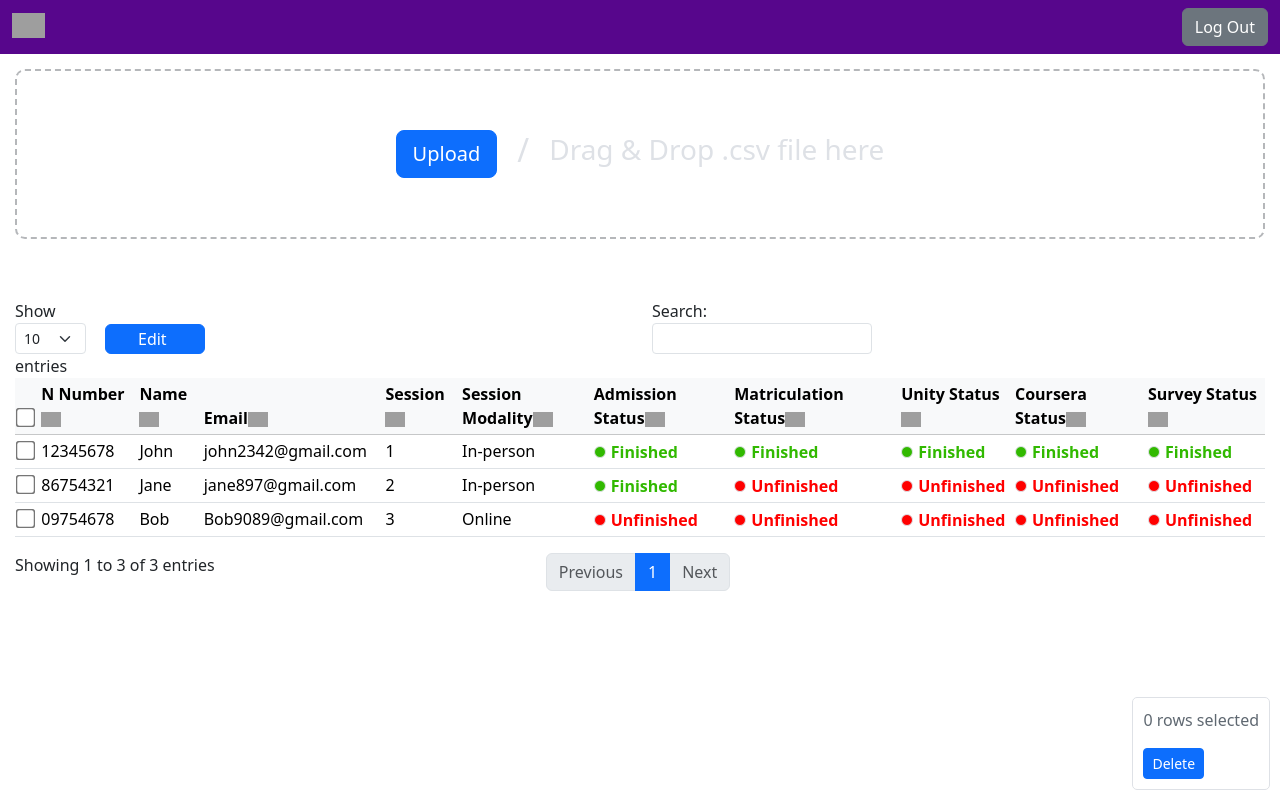
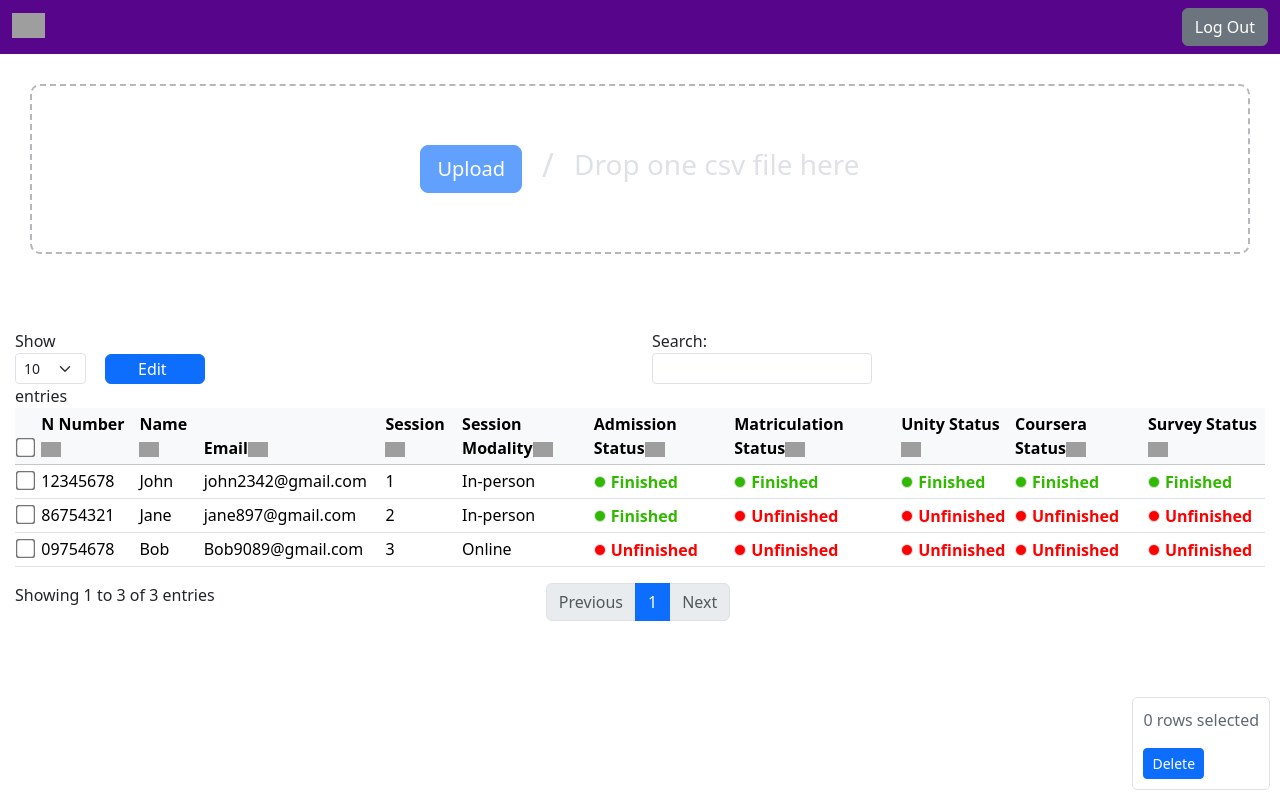
Before and after one commit to JiayuDu0048/AdministratorAdmissionPage, a React (Vite) app: page / in a window 1280 px wide. Shown: the top 800 px of the page. Built offline with nearby package versions, Linux system fonts and the light colour scheme; grey boxes are pictures that could not be loaded.

Commit message:
Finish CsvUpload function

```diff
--- a/index.html
+++ b/index.html
@@ -4,6 +4,7 @@
     <meta charset="UTF-8" />
     <script src="https://code.jquery.com/jquery-3.6.0.min.js"></script>
     <meta name="viewport" content="width=device-width, initial-scale=1.0" />
+    <link rel="icon" type="image/png" href="public/nyu_logo.png" sizes="32x32">
     <title>Admission Progress Data</title>
   </head>
   <body>
--- a/package.json
+++ b/package.json
@@ -14,12 +14,14 @@
     "@emotion/styled": "^11.11.0",
     "@mui/material": "^5.15.10",
     "@popperjs/core": "^2.11.8",
+    "axios": "^1.6.7",
     "bootstrap": "^5.3.3",
     "datatables.net-bs5": "^1.13.8",
     "datatables.net-dt": "^1.13.8",
     "datatables.net-select": "^1.7.0",
     "jquery": "^3.7.1",
     "mongodb": "^6.3.0",
+    "papaparse": "^5.4.1",
     "react": "^18.2.0",
     "react-dom": "^18.2.0"
   },
--- /dev/null
+++ b/src/Component/CsvUpload.jsx
@@ -0,0 +1,141 @@
+import React, { useState } from "react";
+import Papa from "papaparse";
+import axios from "axios";
+
+function CsvUpload({onCsvData}) {
+    const [dragging, setDragging] = useState(false);
+    const [csvFile, setCsvFile] = useState(null);
+
+    // Remove the selected file
+    const handleRemoveFile = () => {
+        setCsvFile(null);
+    };
+
+    const handleDragEnter = (e) => {
+        e.preventDefault();
+        e.stopPropagation();
+        setDragging(true);
+    };
+
+    const handleDragOver = (e) => {
+        e.preventDefault();
+        e.stopPropagation();
+    };
+
+    const handleDragLeave = (e) => {
+        e.preventDefault();
+        e.stopPropagation();
+        setDragging(false);
+    };
+
+    const handleDrop = (e) => {
+        e.preventDefault();
+        e.stopPropagation();
+        setDragging(false);
+        let files = e.dataTransfer.files;
+        if (files && files.length > 0) {
+            const file = files[0];
+            if (file.type === "text/csv") {
+                setCsvFile(file);
+            } else {
+                alert("Please drop a CSV file.");
+            }
+        }
+    };
+
+    // Function to parse the CSV file
+    const parseCsv = (file) => {
+        Papa.parse(file, {
+            complete: (result) => {
+                console.log("Parsed CSV Data: ", result.data);
+                // After parsing, send the data to the backend
+                // sendDataToBackend(result.data);
+                // Use callback function to send data from child to parent
+                onCsvData(result);
+            },
+            header: true,
+        });
+    };
+
+    // Function to send data to the backend
+    // const sendDataToBackend = async (data) => {
+    //     try {
+    //         const response = await axios.post("YOUR_BACKEND_ENDPOINT", data);
+    //         console.log("Upload response: ", response.data);
+    //         // Handle success
+    //     } catch (error) {
+    //         console.error("Error uploading data: ", error);
+    //         // Handle error
+    //     }
+    // };
+
+    const handleUpload = () => {
+        if (!csvFile) {
+            alert("Please drop a CSV file first.");
+            return;
+        }
+        parseCsv(csvFile);
+    };
+
+    // return (
+    //     <div className="marginGlobal">
+    //         <div
+    //             className={`styleUpload ${dragging ? "dragging" : ""}`}
+    //             onDragEnter={handleDragEnter}
+    //             onDragOver={handleDragOver}
+    //             onDragLeave={handleDragLeave}
+    //             onDrop={handleDrop}
+    //         >
+    //             <button type="button" className="btn btn-primary btn-lg" onClick={handleUpload}>
+    //                 Upload
+    //             </button>
+    //             <h2 className="textUpload">/ </h2>
+    //             <h3 className="textUpload">Drag & Drop .csv file here</h3>
+    //         </div>
+    //     </div>
+    // );
+
+    return (
+        <div className="marginGlobal">
+            <div
+                className={`styleUpload ${dragging ? "dragging" : ""}`}
+                onDragEnter={handleDragEnter}
+                onDragOver={handleDragOver}
+                onDragLeave={handleDragLeave}
+                onDrop={handleDrop}
+            >
+                {csvFile ? (
+                    <>
+                        <div className="row mb-3">
+                            <div className="col">
+                                <span>File: {csvFile.name}</span>
+                            </div>
+                        </div>
+                        <div className="row justify-content-end">
+                            <div className="col-6">
+                                <button onClick={handleRemoveFile} className="btn btn-danger btn-lg me-2">
+                                    Remove
+                                </button>
+                            </div>
+                            <div className="col-auto">
+                                <button type="button" className="btn btn-primary btn-lg" onClick={handleUpload}>
+                                    Upload
+                                </button>
+                            </div>
+                        </div>
+                    </>
+                ) : (
+                    <>
+                        <button type="button" className="btn btn-primary btn-lg" onClick={handleUpload} disabled>
+                            Upload
+                        </button>
+                        <h2 className="textUpload">/ </h2>
+                        <h3 className="textUpload">Drop one csv file here</h3>
+                    </>
+                )}
+            </div>
+        </div>
+    );
+}
+
+export default CsvUpload;
--- a/src/Component/Table.jsx
+++ b/src/Component/Table.jsx
@@ -2,11 +2,14 @@ import React, { useEffect, useRef, useState } from "react";
 import $ from "jquery";
 import "datatables.net";
 import "datatables.net-bs5";
-import "/Users/jiayudu/AdmissionPage/node_modules/bootstrap/dist/js/bootstrap.bundle.js";
+//import "/Users/jiayudu/AdmissionPage/node_modules/bootstrap/dist/js/bootstrap.bundle.js";
+import 'bootstrap/dist/js/bootstrap.bundle'; //Change the above line to relative path-> more compatible
 import "@popperjs/core";
+import CsvUpload from "./CSVupload";
 
 function Table() {
-  //Data
+  //Sample Data
+  const [csvData, setCsvData] = useState([]);
   const [rows, setRows] = useState([
     {
       id: 1,
@@ -50,6 +53,13 @@ function Table() {
   ]);
   const startingIndex = 6;
   const StatusNames = Object.keys(rows[0]).slice(startingIndex);
+
+  //Callback function to receive csv data from CsvUpload
+  const handleCsvData = (data) => {
+    setCsvData(data);
+    //TODO: process csv data here
+    console.log("Received CSV Data: ", data);
+  };
 
   //Load the table using datatable and reload when the rows changed
   const tableRef = useRef(null);
@@ -114,17 +124,12 @@ function Table() {
     }
   };
 
+
   return (
     <>
       <div className="marginGlobal">
         {/* Upload function */}
-        <div className="styleUpload">
-          <button type="button" className="btn btn-primary btn-lg">
-            Upload
-          </button>
-          <h2 className="textUpload">/ </h2>
-          <h3 className="textUpload">Drag & Drop .csv file here</h3>
-        </div>
+        <CsvUpload onCsvData={handleCsvData}> </CsvUpload>
 
         {/* Edit Mode & Save button*/}
         <div className="editPositionController">
```
Also changed, not shown: public/nyu_logo.png (added), 1 other file (tests, documents, lock files or other folders).
